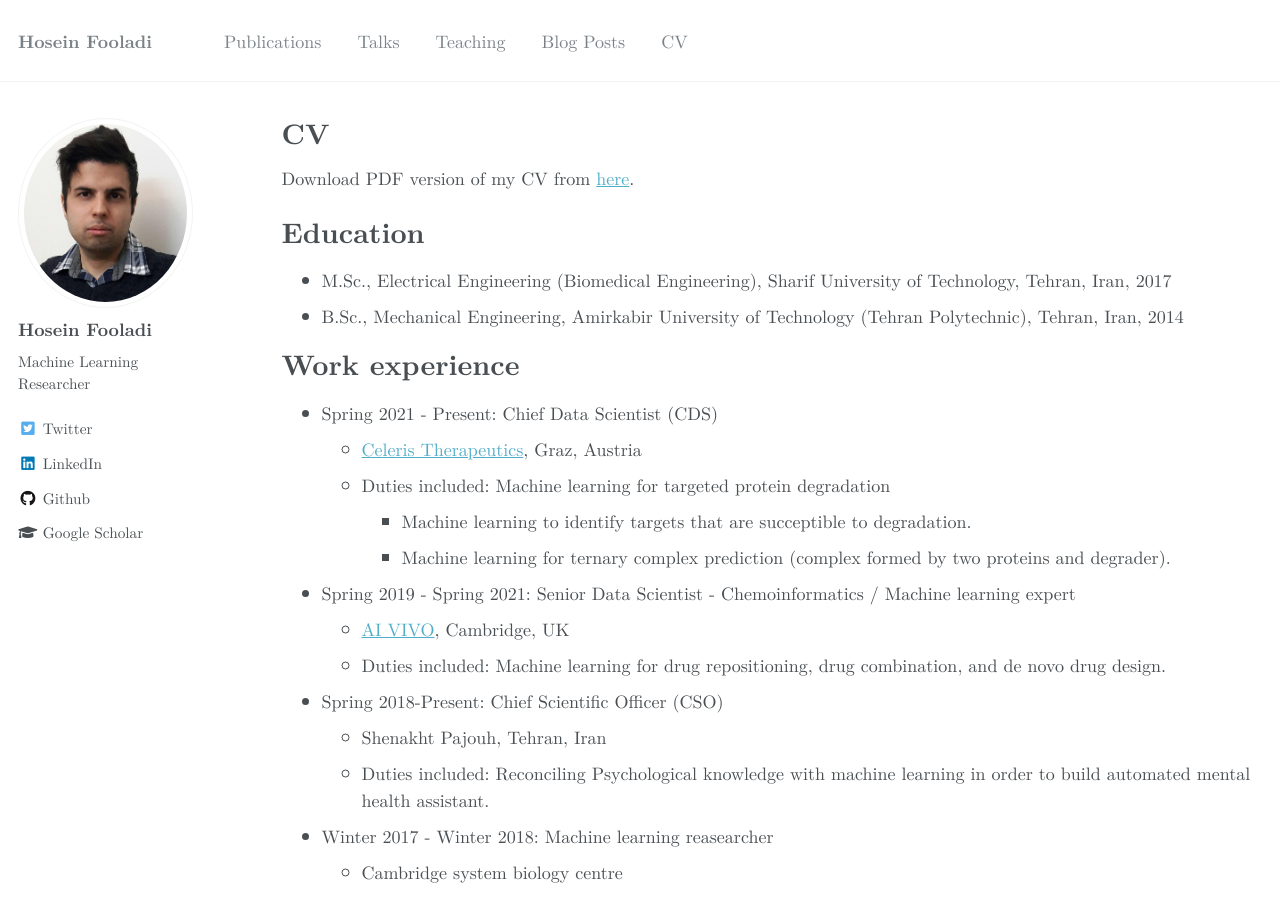
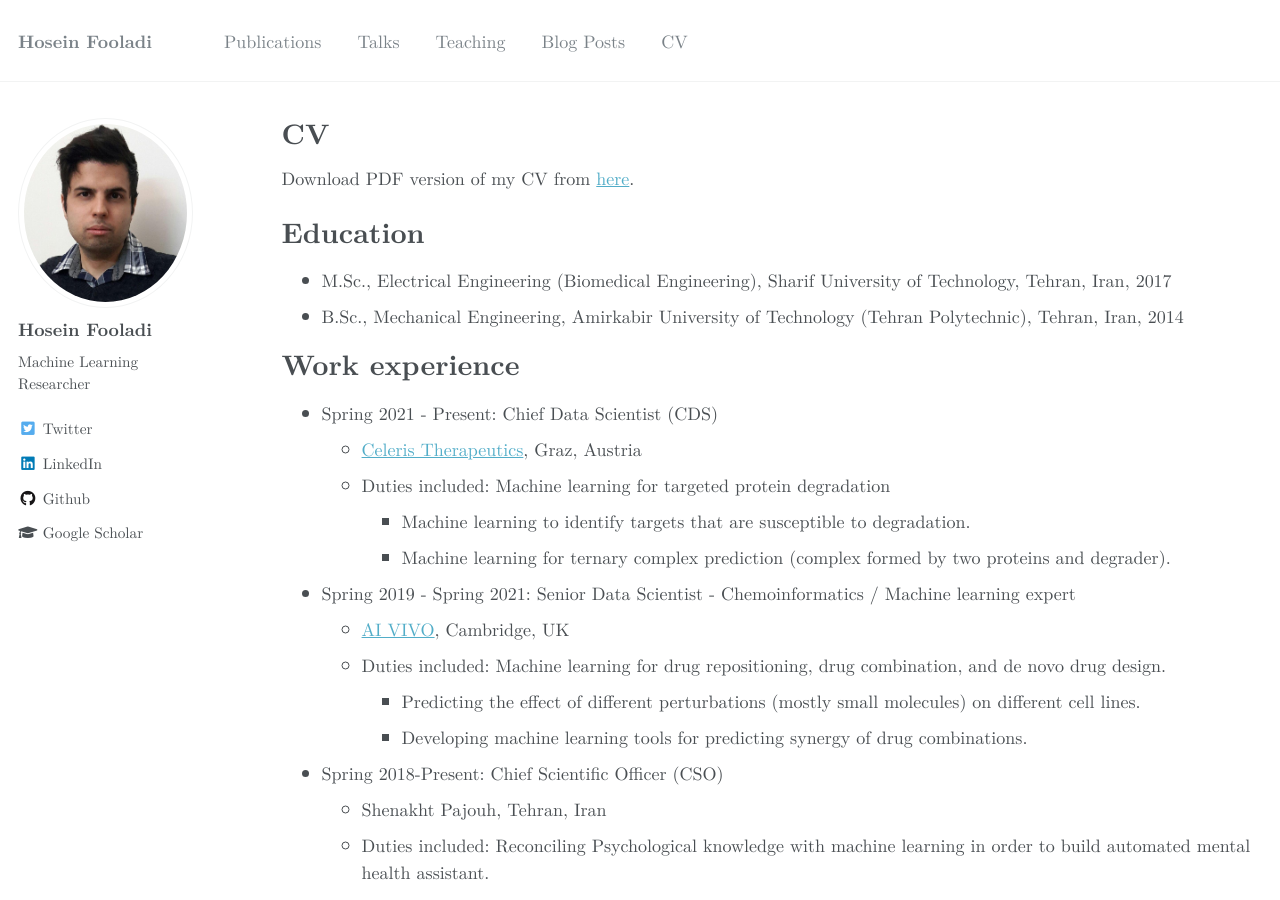
Before and after one commit to HFooladi/HFooladi.github.io, a Jekyll site: the page built from _pages/cv.md, in a window 1280 px wide and 900 px high. Built offline with Jekyll 4.4.1, drawn with Linux system fonts in a browser that asks for light colours; some web fonts are replaced.

Commit message:
update cv

```diff
--- a/_pages/cv.md
+++ b/_pages/cv.md
@@ -20,12 +20,14 @@ Work experience
 * Spring 2021 - Present: Chief Data Scientist (CDS)
   * [Celeris Therapeutics](https://celeristx.com/), Graz, Austria
   * Duties included: Machine learning for targeted protein degradation
-    * Machine learning to identify targets that are succeptible to degradation.
+    * Machine learning to identify targets that are susceptible to degradation.
     * Machine learning for ternary complex prediction (complex formed by two proteins and degrader).
 
 * Spring 2019 - Spring 2021: Senior Data Scientist - Chemoinformatics / Machine learning expert
   * [AI VIVO](http://www.aivivo.co/), Cambridge, UK
   * Duties included: Machine learning for drug repositioning, drug combination, and de novo drug design.
+    * Predicting the effect of different perturbations (mostly small molecules) on different cell lines.
+    * Developing machine learning tools for predicting synergy of drug combinations.
 
 * Spring 2018-Present: Chief Scientific Officer (CSO)
   * Shenakht Pajouh, Tehran, Iran
```
